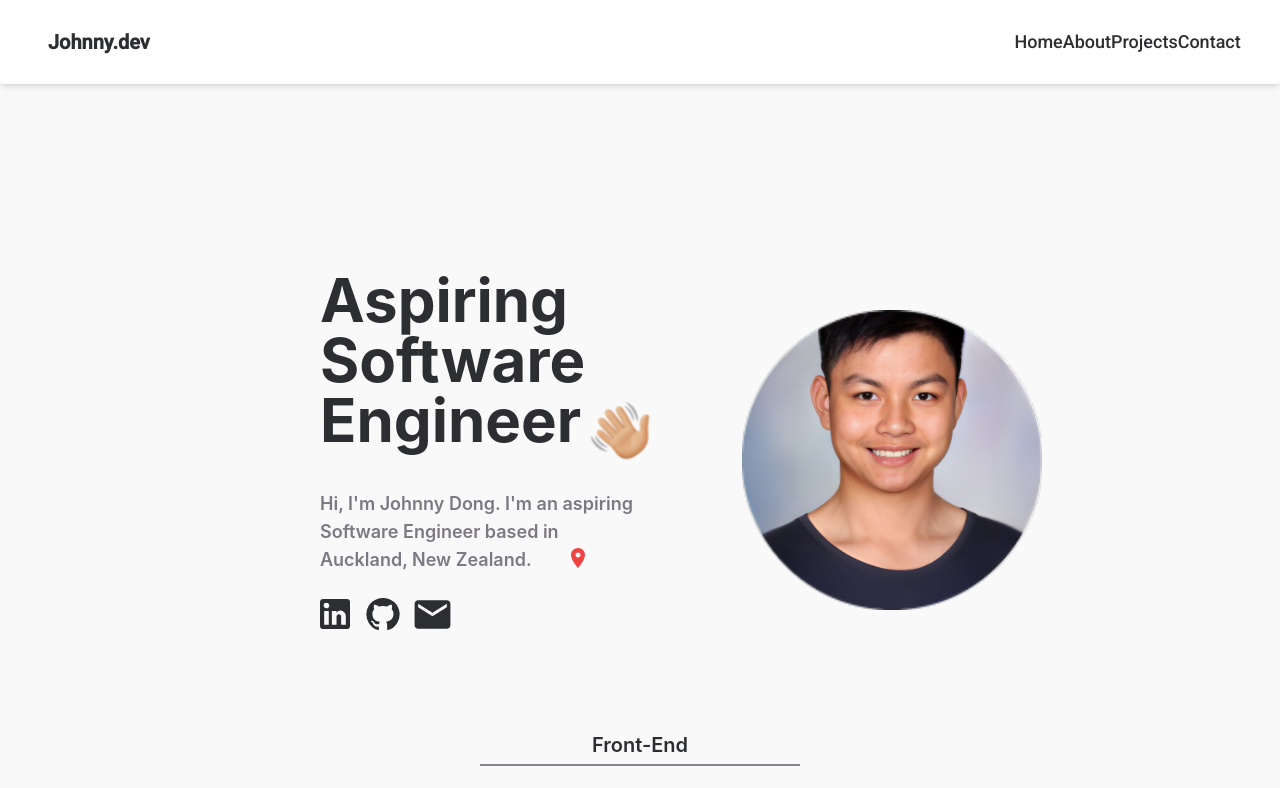
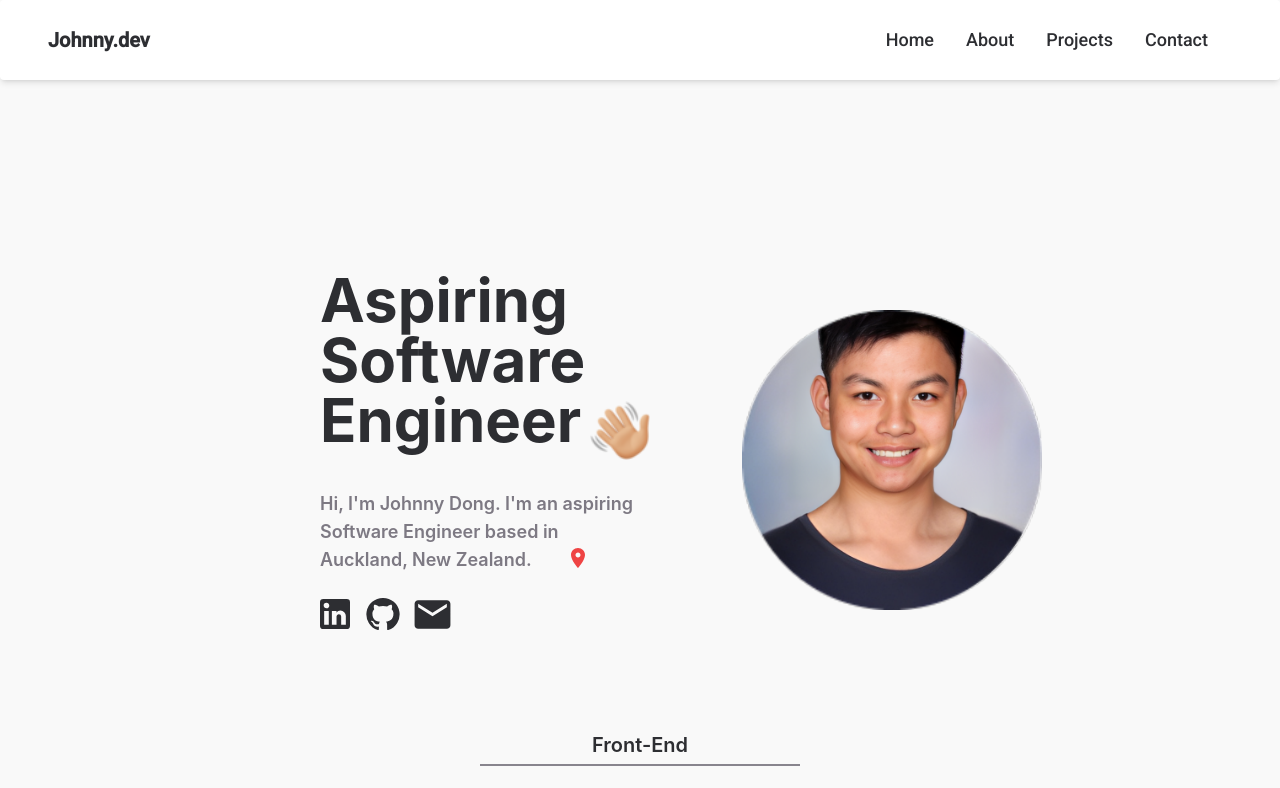
Before and after one commit to imjohnnyy/johnny-dong-portfolio-2023, a React (Create React App) app: page / in a window 1280 px wide. Shown: the top 788 px of the page. Built offline with nearby package versions, Linux system fonts and the light colour scheme.

Commit message:
made navbar to be responsive

```diff
--- a/src/components/Navbar.js
+++ b/src/components/Navbar.js
@@ -1,29 +1,29 @@
 import { Link } from "react-router-dom";
+import MenuIcon from '@mui/icons-material/Menu';
 
 const Navbar = () => {
   const flexBetween = "flex items-center justify-between";
   const navbarBackground = "bg-white border-gray-200 px-2 sm:px-4 py-2.5 rounded dark:bg-gray-900 shadow-md";
 
   return (
-    <nav>
+    <nav className={`${navbarBackground} fixed top-0 left-0 w-full`}>
       {/* Outer-most Div */}
-      <div
-        className={`${navbarBackground} ${flexBetween} fixed top-0 z-30 w-full py-7 md:text-4xl`}
-      >
-        <h3 className={"ml-8 font-roboto font-bold text-xl cursor-pointer text-gray"} >Johnny.dev</h3>
-
-        <div className={`${flexBetween}  font-roboto  w-1/5 text-xl`}>
-
+      <div className={`${flexBetween} m-auto`}>
+        <h1 className={"ml-8 font-roboto font-bold text-xl cursor-pointer text-gray"} >Johnny.dev</h1>
 
             {/* RIGHT SIDE OF NAVBAR */}
-            <div className={`${flexBetween} w-full font-roboto font-medium text-lg text-gray md:mr-20 max-sm:invisible`}>
-              <Link className={"hover:text-sky-600"}to="/">Home</Link>
-              <Link className={"hover:text-sky-600"} to="/about">About</Link>
-              <Link className={"hover:text-sky-600"} to="/projects">Projects</Link>
-              <Link className={"hover:text-sky-600"} to="/contact">Contact</Link>
+            <div className={"hidden md:flex items-center justify-between font-roboto font-medium text-lg text-gray pr-10"}>
+              <Link className={"hover:text-sky-600 py-4 px-4"}to="/">Home</Link>
+              <Link className={"hover:text-sky-600 py-4 px-4"} to="/about">About</Link>
+              <Link className={"hover:text-sky-600 py-4 px-4"} to="/projects">Projects</Link>
+              <Link className={"hover:text-sky-600 py-4 px-4"} to="/contact">Contact</Link>
             </div>
 
-          </div>
+            {/* Hamburger Icon */}
+            <button className="md:hidden py-3 px-4 mx-2 rounded focus:outline-none hover:bg-gray-200 group">
+               <MenuIcon style={{fontSize: 35}}/>
+            </button>
+
         </div>
     </nav>
   );
```
